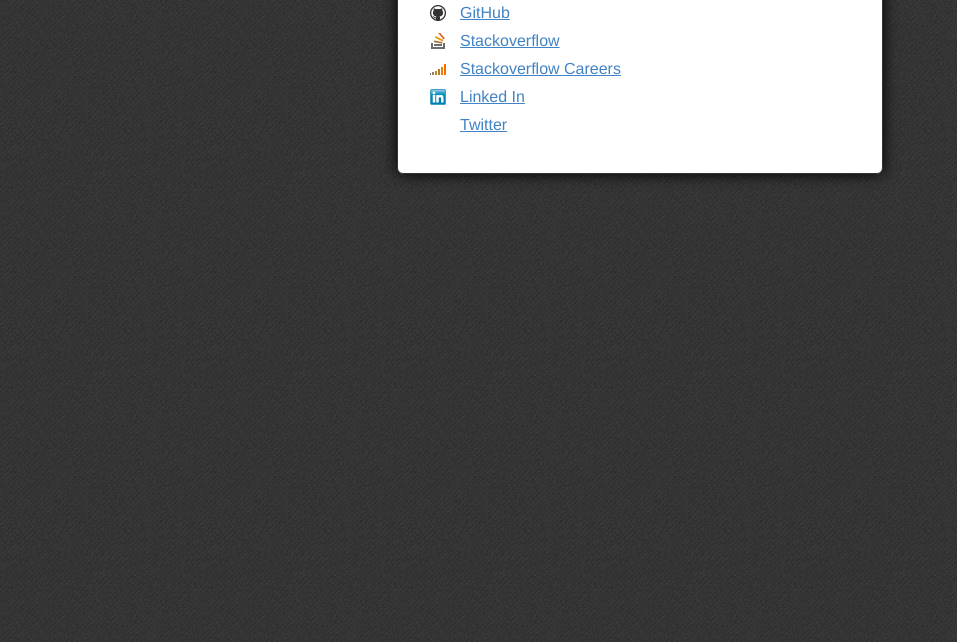
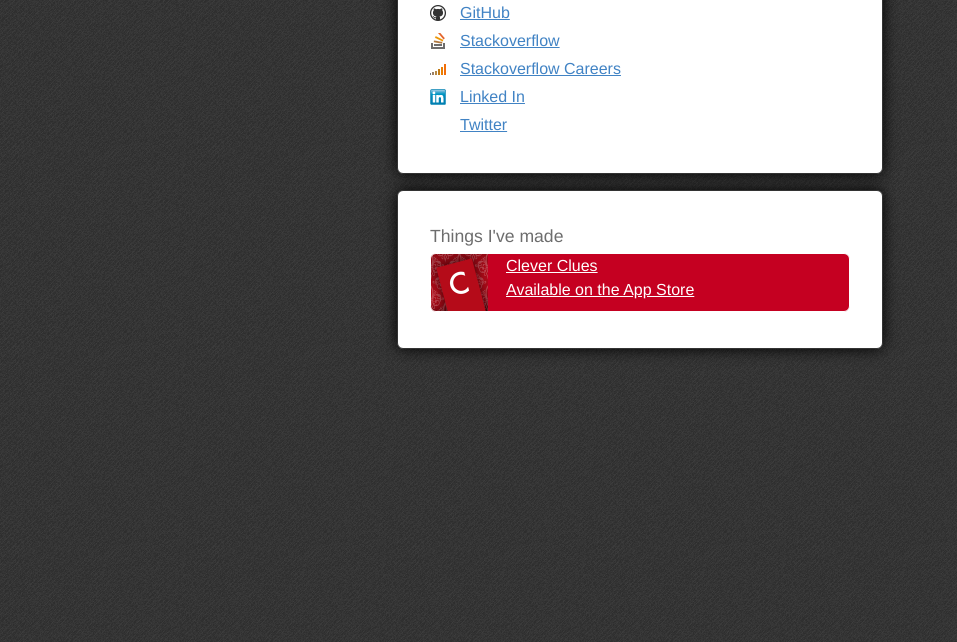
Before and after one commit to atetlaw/atetlaw.github.com, a plain HTML site: page index.html in a window 1280 px wide. Shown: the part 158-800 px from the top of the page, without its empty margins (0-957 px from the left). Drawn offline with Linux system fonts and the light colour scheme; a web font is replaced by a local one.

Commit message:
added project list

```diff
--- a/css/styles.css
+++ b/css/styles.css
@@ -55,14 +55,18 @@ body {
   color: #6d6d6d;
 }
 
-#infocard {
+section.infocard {
     background-color: #fff;
     width: 420px;
     padding: 2em;
-    margin: 4em auto;
+    margin: 4em auto 1em auto;
     border-radius: 6px;
     box-shadow: 0 0 15px #000;
     border: 1px solid #333;
+}
+
+#projectcard {
+  margin: 1em auto;
 }
 
 div.cell {
@@ -81,7 +85,7 @@ div.cell {
     border-radius: 4px;
 }
 
-ul#info {
+ul#info, ul#projects {
     margin: 0;
     padding: 0;
 }
@@ -112,6 +116,25 @@ ul#info li#linkedin {
 ul#info li#twitter {
     background-image: url(../images/twitter.png);
 }
+
+ul#projects li {
+    height: 57px;
+    list-style: none;
+    padding: 0 0 0 75px;
+    margin: 0.25em 0;
+    background-position: 0, 50%;
+    background-repeat: no-repeat;
+    background-size: 57px 57px;
+    border: 1px solid #FFF;
+    border-radius: 6px;
+}
+ul#projects li#cleverclues {
+    background-color: #C50021;
+    background-image: url(../images/cleverclues-appicon.png);
+}
+ul#projects li#cleverclues a {
+  color: #fff;
+}
 /* COMMON STYLES */
 
 a {
@@ -122,3 +145,7 @@ h1 {
   font-size: 1.2em;
   margin: 0 0 0.25em 0;
 }
+h2 {
+  font-size: 1.1em;
+  margin: 0 0 0.25em 0;
+}
--- a/index.html
+++ b/index.html
@@ -15,7 +15,7 @@
 
   <body>
     <div id="container">
-        <section id="infocard">
+        <section class="infocard">
             <div class="cell" id="mugcell">
 
             </div>
@@ -30,6 +30,12 @@
                     <li id="twitter"><a href="http://twitter.com/atetlaw">Twitter</a></li>
                 </ul>
             </div>
+        </section>
+        <section class="infocard" id="projectcard">
+          <h2>Things I've made</h2>
+          <ul id="projects">
+            <li id="cleverclues"><a href="http://cleverclu.es">Clever Clues</a><br><a href="https://itunes.apple.com/au/app/clever-clues/id552781624?mt=8&uo=4" target="itunes_store">Available on the App Store</a></li>
+          </ul>
         </section>
     </div>
     <script type="text/javascript">
--- a/params.json
+++ /dev/null
@@ -1 +0,0 @@
-{"tagline":"","google":"","note":"Don't delete this file! It's used internally to help with page regeneration.","name":"Andrew Tetlaw","body":"Perth, Australia\r\n* http://stackoverflow.com/users/42274/andrew-tetlaw\r\n* http://au.linkedin.com/in/atetlaw/"}
```
Also changed, not shown: images/cleverclues-appicon.png (added).
